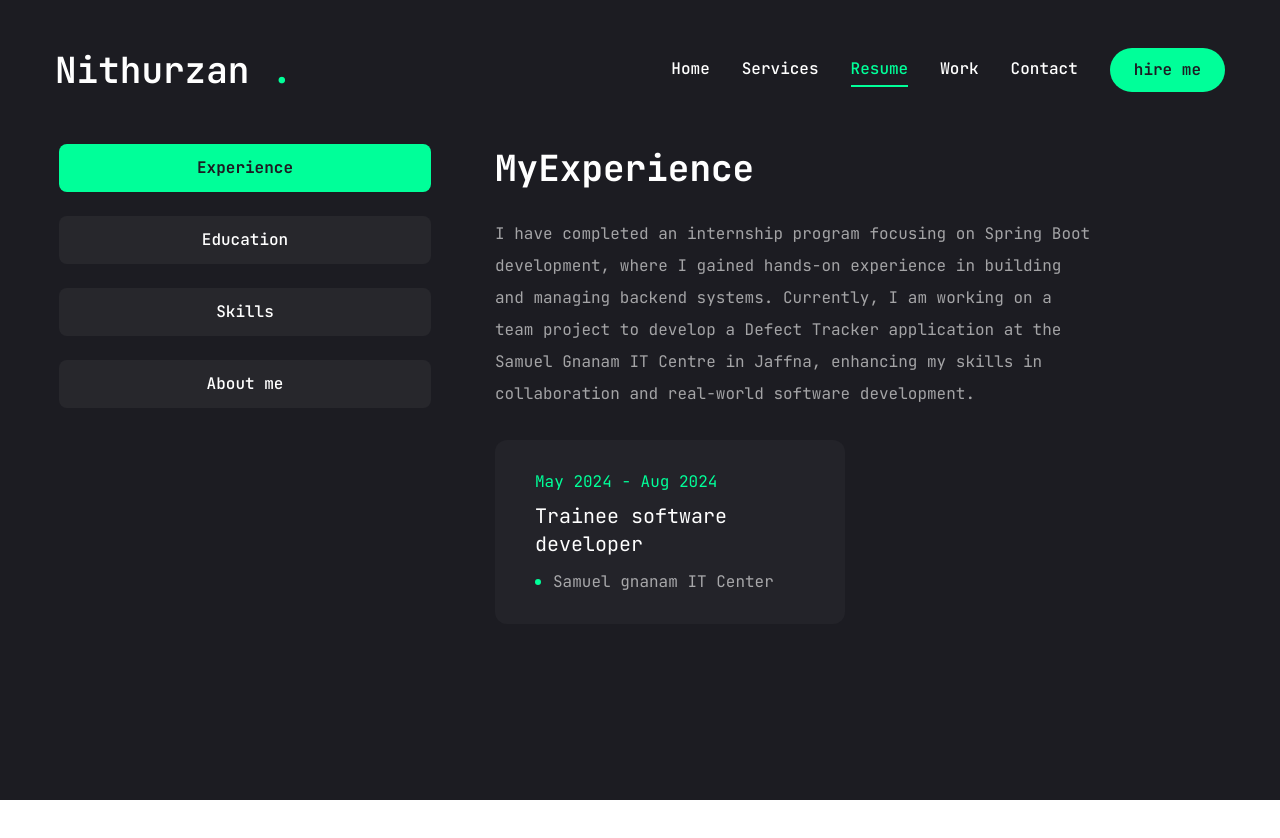
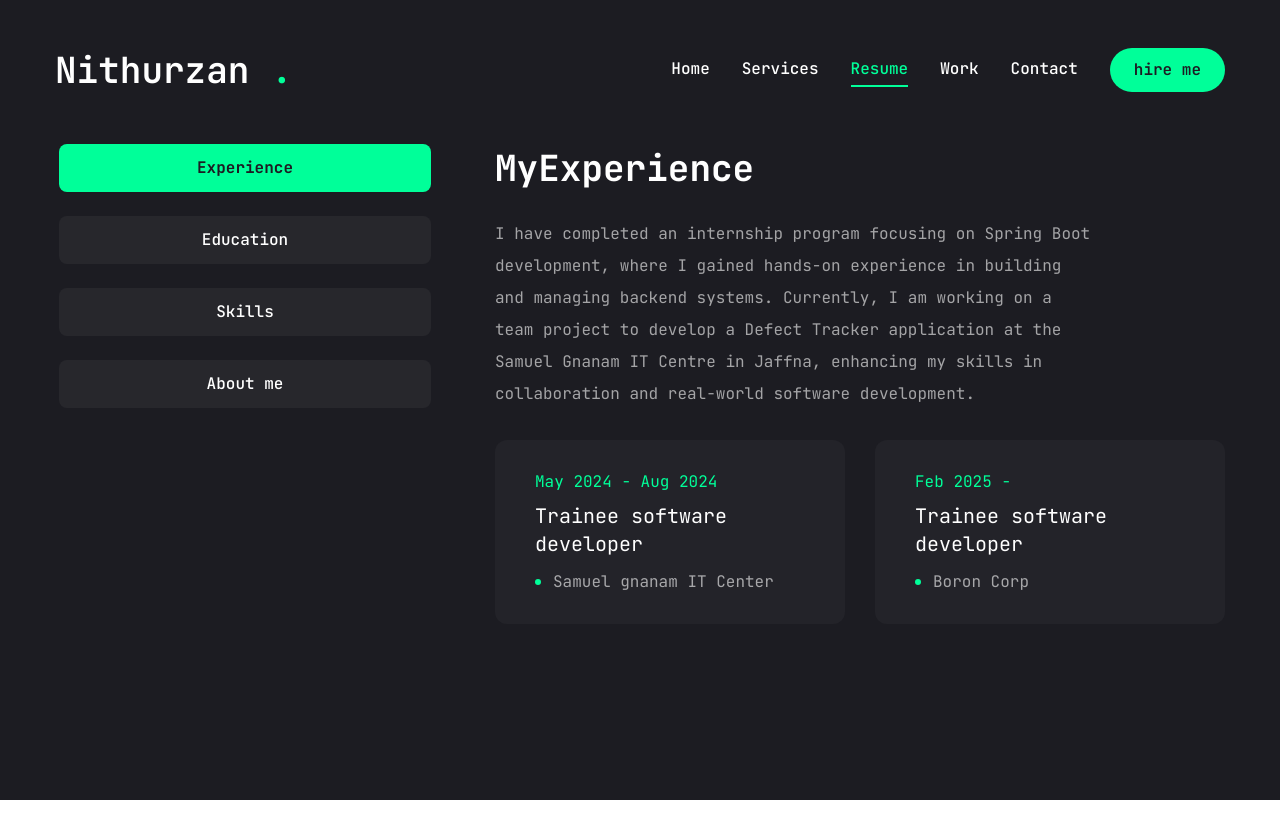
Before and after one commit to Nithurzan/Portfolio--Nextjs, a Next.js app: page /resume in a window 1280 px wide. Built offline with nearby package versions, Linux system fonts and the light colour scheme.

Commit message:
updare resume page

```diff
--- a/app/resume/page.jsx
+++ b/app/resume/page.jsx
@@ -49,6 +49,11 @@ const experience ={
       position: "Trainee software developer",
       duration: "May 2024 - Aug 2024",
     },
+    {
+      company:"Boron Corp",
+      position: "Trainee software developer",
+      duration: "Feb 2025 - ",
+    },
 
   ],
 };
@@ -61,7 +66,7 @@ const education ={
     "I am currently pursuing a Bachelor of Information Technology at Colombo University. Through my studies, I am gaining foundational knowledge in programming, databases, and software development",
   items:[
     {
-      institution:"Samuel gnanam IT Center",
+      institution:"University of Colombo",
       degree: "Information Technology",
       duration: "Still following",
     },
```
